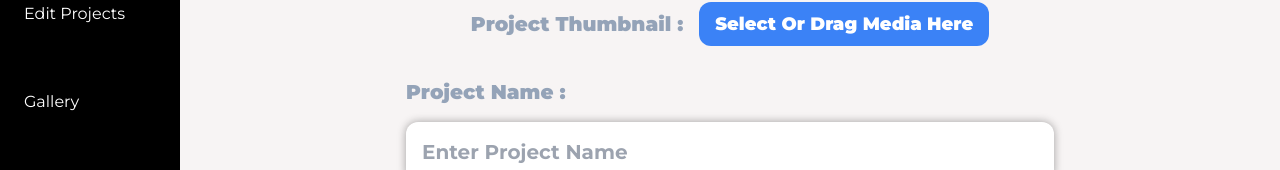
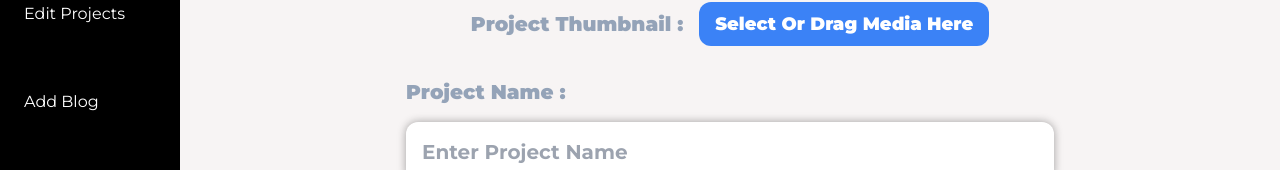
Before and after one commit to SuchanaNag002/theWeddingFilmsTemporary, a Next.js app: page /admin/AddProject in a window 1280 px wide. Shown: the part 222-392 px from the top of the page. Built offline with nearby package versions, Linux system fonts and the light colour scheme; no server answers.

Commit message:
Added AddBlog page in admin

```diff
--- a/src/admin/components/AdminSidebar.jsx
+++ b/src/admin/components/AdminSidebar.jsx
@@ -32,6 +32,18 @@ const AdminSidebar = (props) => {
         Edit Projects
       </a>
       <a
+        href="/admin/AddBlog"
+        className={
+          "ml-auto sm:ml-0 cursor-pointer p-2 sm:py-4 sm:my-4 \
+            sm:px-4 rounded-xl   hover:opacity-60 hover:bg-slate-800" +
+          (props.menu == "AddBlog"
+            ? " bg-white text-black"
+            : " bg-black text-white")
+        }
+      >
+        Add Blog
+      </a>
+      <a
         href="/admin/EditGallery"
         className={
           "cursor-pointer p-2 sm:py-4 sm:my-4 sm:px-4 rounded-xl \
--- /dev/null
+++ b/src/admin/components/menus/AddBlogItems/AddBlog.jsx
@@ -0,0 +1,9 @@
+import React from 'react'
+
+function AddBlog() {
+  return (
+    <div>AddBlog</div>
+  )
+}
+
+export default AddBlog
```
